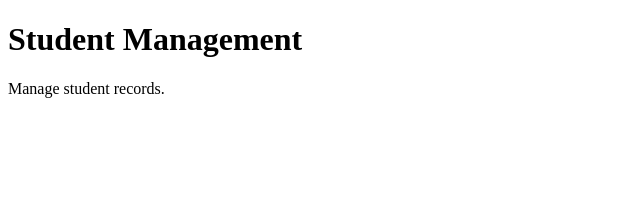
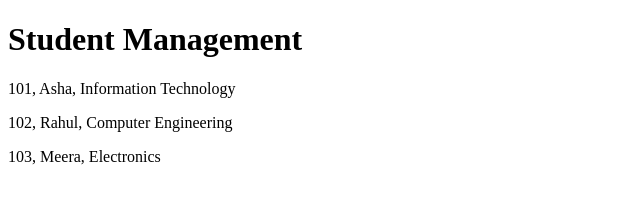
Before and after one commit to ArmaanMulla28/Devops-Practical-Exams, a plain HTML site: page index.html in a window 1280 px wide. Shown: the whole page, without its empty margins (0-640 px from the left). Drawn offline with Linux system fonts and the light colour scheme.

Commit message:
Changes made

```diff
--- a/index.html
+++ b/index.html
@@ -1,4 +1,7 @@
 <!doctype html>
 <html><head><title>Student Management</title></head><body>
-<h1>Student Management</h1><p>Manage student records.</p>
+<h1>Student Management</h1>
+<p>101, Asha, Information Technology</p>
+<p>102, Rahul, Computer Engineering</p>
+<p>103, Meera, Electronics</p>
 </body></html>
```
